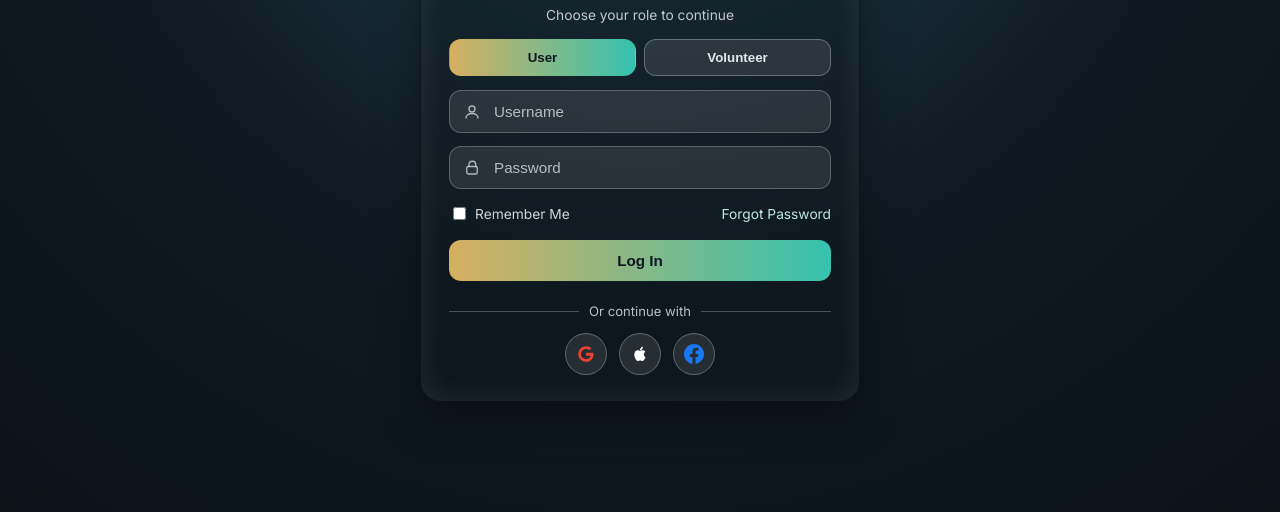
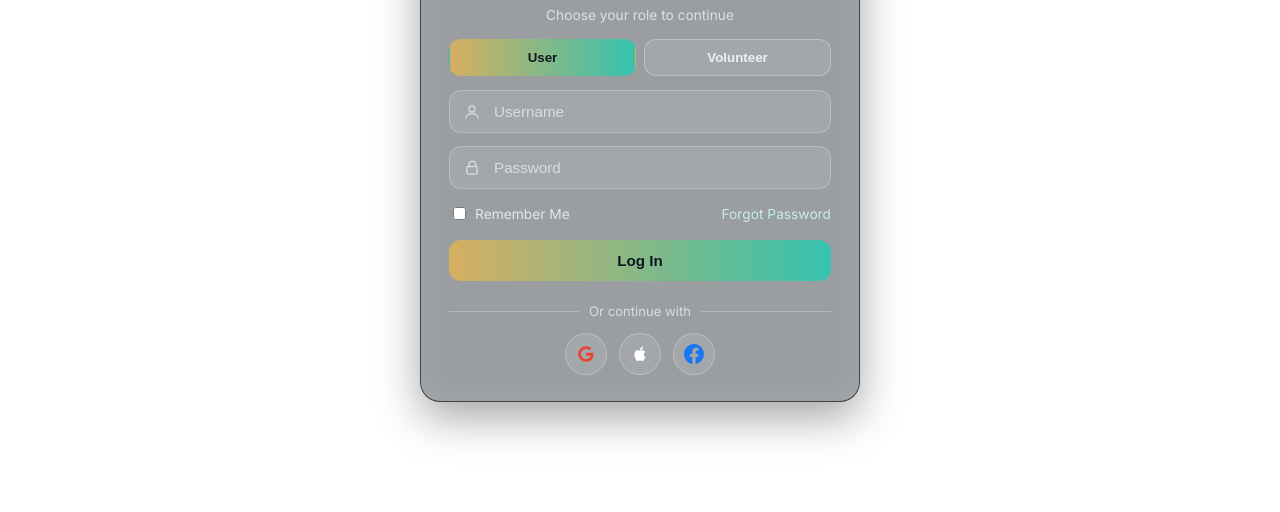
Before and after one commit to sakif725-cpu/animal-rescue-hackstone, a plain HTML site: page login.html in a window 1280 px wide. Shown: the part 288-800 px from the top of the page. Drawn offline with Linux system fonts and the light colour scheme.

Commit message:
update login.css

```diff
--- a/login.css
+++ b/login.css
@@ -8,8 +8,8 @@
 	margin: 0;
 	min-height: 100vh;
 	font-family: 'Inter', sans-serif;
-	color: #f4f7f8;
-	background: radial-gradient(circle at top, #244452 0%, #0f1820 58%, #0b1218 100%);
+	color: #222;
+	background: #fff;
 }
 
 .page-wrap {
```
